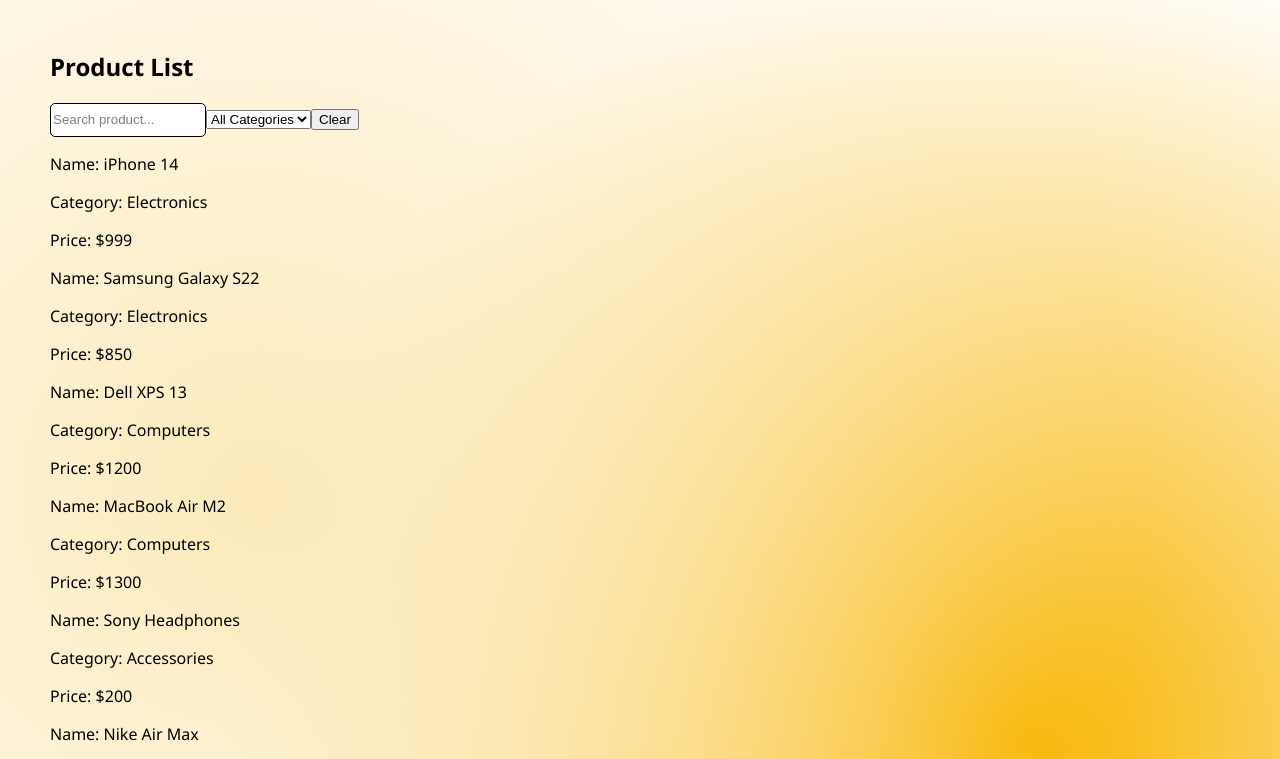
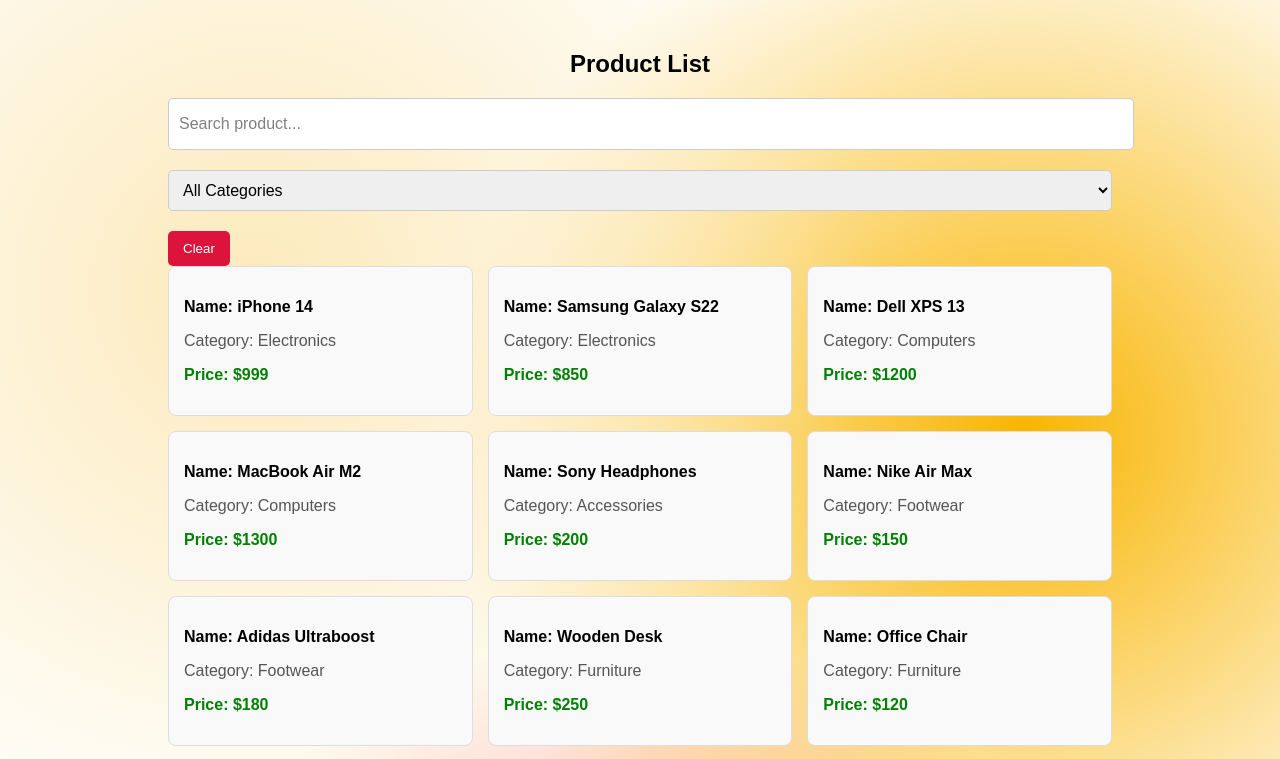
Before and after one commit to didier-bazayesu/ridux_learning, a React (Vite) app: page / in a window 1280 px wide. Shown: the top 759 px of the page. Built offline with nearby package versions, Linux system fonts and the light colour scheme.

Commit message:
style: handling the style of filter page by product name

```diff
--- a/src/index.css
+++ b/src/index.css
@@ -262,3 +262,92 @@
 .ingredient-list-container div p:active {
   transform: scale(0.9);
 }
+
+
+
+
+
+/* //products.css */
+
+
+.products-container {
+  width: 80%;
+  margin: 20px auto;
+  font-family: Arial, sans-serif;
+}
+
+.title {
+  text-align: center;
+  margin-bottom: 20px;
+}
+
+.search-input {
+  width: 100%;
+  padding: 10px;
+  margin-bottom: 20px;
+  border: 1px solid #ccc;
+  border-radius: 5px;
+  font-size: 16px;
+}
+
+.product-list {
+  display: grid;
+  grid-template-columns: repeat(auto-fill, minmax(250px, 1fr));
+  gap: 15px;
+}
+
+.product-card {
+  border: 1px solid #ddd;
+  padding: 15px;
+  border-radius: 8px;
+  background-color: #f9f9f9;
+  transition: 0.3s;
+}
+
+.product-card:hover {
+  transform: scale(1.03);
+  box-shadow: 0 4px 10px rgba(0, 0, 0, 0.1);
+}
+
+.product-name {
+  font-weight: bold;
+  margin-bottom: 5px;
+}
+
+.product-category {
+  color: #555;
+  margin-bottom: 5px;
+}
+
+.product-price {
+  color: green;
+  font-weight: bold;
+}
+.category-select {
+  width: 100%;
+  padding: 10px;
+  margin-bottom: 20px;
+  border-radius: 5px;
+  border: 1px solid #ccc;
+  font-size: 16px;
+}
+
+.controls {
+  display: flex;
+  gap: 10px;
+  margin-bottom: 20px;
+}
+
+.clear-btn {
+  padding: 10px 15px;
+  border: none;
+  background-color: crimson;
+  color: white;
+  border-radius: 5px;
+  cursor: pointer;
+  transition: 0.3s;
+}
+
+.clear-btn:hover {
+  background-color: darkred;
+}
```
